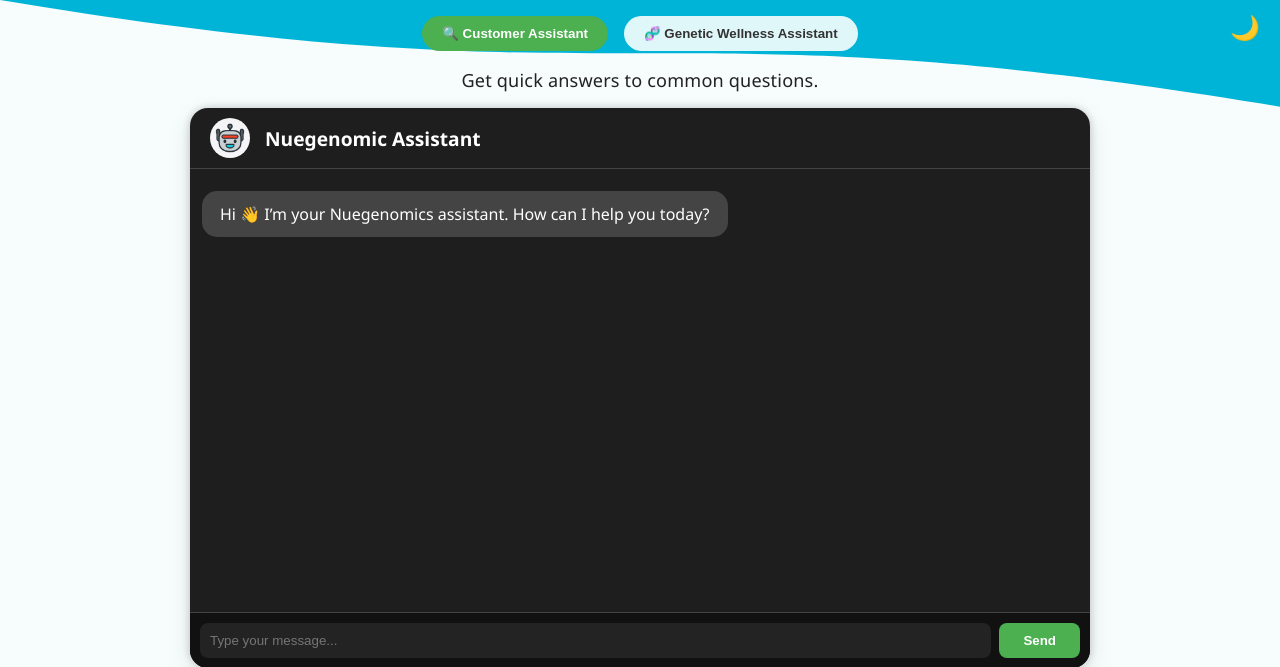
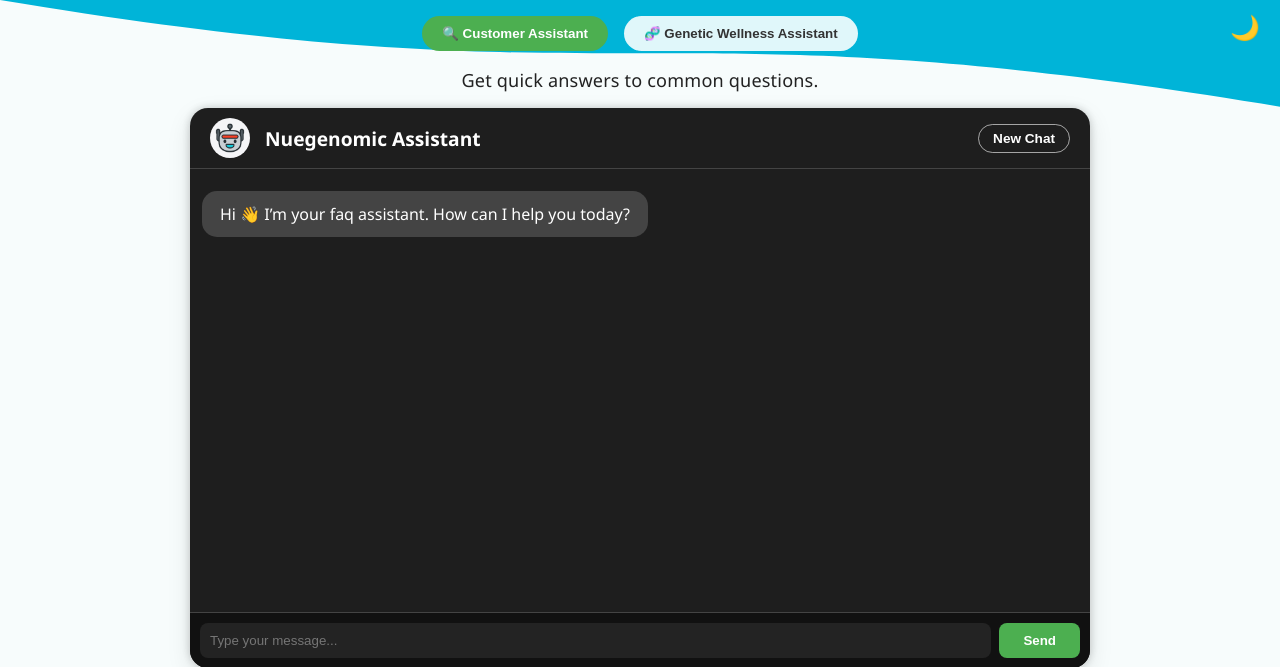
Before and after one commit to DivyaDevaraj2003/ai-agent-challenge, a Flask app: page / in a window 1280 px wide. Shown: the top 667 px of the page. Run offline with Flask 3, Linux system fonts and the light colour scheme; parts of the project's set-up code (start-up, migrations or seed data) failed here and were passed over.

Commit message:
Everything done

```diff
--- a/agents/faq_agent.py
+++ b/agents/faq_agent.py
@@ -13,9 +13,46 @@
 
 # 2. Define your own custom, hardcoded questions and answers
 ADDITIONAL_FAQ = {
+    # --- Your Original 3 ---
     "Is NuGenomics available outside India?": "Currently, NuGenomics services are mainly available in India. Contact support for international options.",
     "Do you have corporate wellness programs?": "Yes, NuGenomics provides corporate wellness packages for organizations. Please contact our business team!",
     "Can I get a printed genetic report?": "Yes, you can request a printed report from our support team.",
+    # --- The 5 I added previously ---
+    "How is my genetic data kept private and secure?": "We use industry-standard encryption and secure cloud infrastructure to protect your data. Your personal information is stored separately from your genetic data, and we do not share it without your explicit consent.",
+    "What kind of sample is required for the test?": "Our genetic test requires a simple, non-invasive saliva sample. The collection kit we send you includes easy-to-follow instructions and a pre-paid return envelope.",
+    "Do I need a doctor's prescription to take the test?": "No, a doctor's prescription is not required to purchase our test. However, we strongly recommend discussing your results with a healthcare professional or one of our genetic counselors.",
+    "Is the cost of the test covered by insurance?": "Currently, most insurance providers in India do not cover proactive genetic wellness tests. We recommend checking with your specific provider for the latest information on coverage.",
+    "Does this test diagnose diseases?": "Our test is designed for wellness and proactive health insights, not for diagnosing diseases. It identifies genetic predispositions which should be used as part of a broader health plan in consultation with your doctor.",
+
+    # --- New 20 Questions ---
+
+    # Process & Logistics
+    "How long does it take to get my results?": "Once our lab receives your sample, it typically takes 3-4 weeks to process and generate your personalized report. You will be notified via email when your results are ready.",
+    "What is inside the collection kit?": "The kit includes a saliva collection tube, a funnel, stabilization fluid, a biohazard bag for the sample, and a detailed instruction manual. A pre-paid return shipping envelope is also included.",
+    "Can I eat or drink before collecting the saliva sample?": "To ensure sample quality, please do not eat, drink, smoke, or chew gum for at least 30 minutes before providing your saliva sample.",
+    "What if my collection kit is lost or damaged?": "If your kit arrives damaged or is lost, please contact our customer support team immediately, and we will arrange for a replacement kit to be sent to you.",
+    "How do I activate my kit?": "You must activate your kit online using the unique barcode number provided inside the box. This links your sample to your secure online account.",
+
+    # Report & Results
+    "In what format will I receive my report?": "Your results will be available in a comprehensive digital report accessible through your secure online portal. You can view, download, and print it from there.",
+    "Can you help me understand my results?": "Yes, we offer a complimentary post-test counseling session with one of our certified genetic counselors to help you understand your report and answer any questions you may have.",
+    "Are the recommendations in the report a substitute for medical advice?": "No. The recommendations are for informational and educational purposes only. They are not a substitute for professional medical advice, diagnosis, or treatment.",
+    "How often are the genetic insights updated?": "The field of genetics is constantly evolving. We periodically review new research and may update our reports with new insights. You will be notified if a significant update affects your results.",
+    "Can my family members use my results?": "Your genetic report is unique to you. While you share DNA with family members, they would need to take their own test for accurate, personalized insights.",
+
+    # Science & Technology
+    "What technology is used for the genetic testing?": "We use state-of-the-art genotyping technology on a custom microarray chip, which analyzes hundreds of thousands of specific points in your genome with high accuracy.",
+    "How accurate is the genetic test?": "Our laboratory testing process has an analytical accuracy of over 99%. The interpretation of the results is based on current, peer-reviewed scientific research.",
+    "Does my DNA sample get stored?": "You can choose whether we store or discard your biological sample after it has been analyzed. You can manage your preferences from your account settings.",
+    "What is the difference between genotyping and sequencing?": "Genotyping, which we use, looks at specific, well-studied points in your DNA. Whole-genome sequencing reads nearly all of your DNA. For wellness insights, genotyping is highly effective and more affordable.",
+
+    # General & Policy
+    "What is your refund policy?": "You can request a full refund before your sample collection kit has been shipped. Once shipped, refund policies may vary. Please refer to our Terms of Service for full details.",
+    "Can I buy a test as a gift for someone?": "Yes, you can purchase a kit as a gift. The recipient will need to create their own account and register the kit's unique barcode themselves.",
+    "Is there a minimum age to take the test?": "Yes, the person providing the sample must be at least 18 years of age.",
+    "How can I delete my account and data?": "You have the right to close your account and have your personal data deleted at any time. You can initiate this process by contacting our customer support team.",
+    "What if the test fails?": "In the rare event that our lab cannot process your sample, we will offer you a complimentary replacement kit at no charge.",
+    "Who are your genetic counselors?": "Our team consists of board-certified genetic counselors with expertise in translating complex genetic information into practical and understandable health insights."
 }
 
 def clean_text(text):
--- a/static/css/style.css
+++ b/static/css/style.css
@@ -199,3 +199,27 @@
   from { opacity: 0; transform: translateY(5px);}
   to   { opacity: 1; transform: translateY(0);}
 }
+#new-chat-btn {
+  /* Basic styling */
+  background: transparent;
+  border: 1px solid rgba(255, 255, 255, 0.6); /* Subtle border */
+  color: #fff;
+  cursor: pointer;
+
+  /* Sizing and Shape */
+  padding: 6px 14px;
+  border-radius: 20px; /* Makes it a "pill" shape */
+  font-size: 0.85rem;
+  font-weight: 600;
+
+  /* Positioning */
+  margin-left: auto; /* Pushes it to the far right */
+
+  /* Smooth transition for hover effect */
+  transition: background-color 0.2s, color 0.2s;
+}
+
+#new-chat-btn:hover {
+  background-color: #fff;
+  color: #1e1e1e; /* Dark background color of the chat */
+}
--- a/static/js/script.js
+++ b/static/js/script.js
@@ -1,4 +1,3 @@
-
 // Generate or retrieve a persistent user_id for chat context per browser
 let user_id = localStorage.getItem("user_id");
 if (!user_id) {
@@ -6,34 +5,79 @@
     localStorage.setItem("user_id", user_id);
 }
 
+// Set the default assistant
 let currentAssistant = "faq";
 
 // --- Helper function to get the correct messages container ---
 function getMessagesContainer() {
-  // This is the ONLY element that should hold messages.
     return document.querySelector('.chat-messages');
 }
 
+// --- Functions to save and load chat history ---
+/**
+ * Saves the current chat messages for a specific assistant to localStorage.
+ * @param {string} assistantName - The name of the assistant (e.g., 'faq', 'wellness').
+ */
+function saveChatHistory(assistantName) {
+    const messagesContainer = getMessagesContainer();
+    if (messagesContainer) {
+        localStorage.setItem(`chatHistory_${assistantName}`, messagesContainer.innerHTML);
+    }
+}
+
+/**
+ * Loads the chat history for a specific assistant from localStorage.
+ * @param {string} assistantName - The name of the assistant (e.g., 'faq', 'wellness').
+ */
+function loadChatHistory(assistantName) {
+    const messagesContainer = getMessagesContainer();
+    const savedHistory = localStorage.getItem(`chatHistory_${assistantName}`);
+
+    if (messagesContainer) {
+        if (savedHistory) {
+            // If history exists, load it
+            messagesContainer.innerHTML = savedHistory;
+        } else {
+            // If no history, show the default welcome message
+            messagesContainer.innerHTML = `<div class="bot-message">Hi 👋 I’m your ${assistantName} assistant. How can I help you today?</div>`;
+        }
+        scrollToBottom();
+    }
+}
+
+
+// --- Event Listeners ---
 // Assistant Toggle Buttons
 document.getElementById("faq-btn").addEventListener("click", () => {
+    saveChatHistory(currentAssistant);
     currentAssistant = "faq";
     document.getElementById("faq-btn").classList.add("active");
     document.getElementById("wellness-btn").classList.remove("active");
-  document.getElementById("assistant-description").innerHTML = "<p>Get quick answers to common questions..</p>";
-  resetChat();
+    document.getElementById("assistant-description").innerHTML = "<p>Get quick answers to common questions.</p>";
+    loadChatHistory(currentAssistant);
 });
+
 document.getElementById("wellness-btn").addEventListener("click", () => {
+    saveChatHistory(currentAssistant);
     currentAssistant = "wellness";
     document.getElementById("wellness-btn").classList.add("active");
     document.getElementById("faq-btn").classList.remove("active");
     document.getElementById("assistant-description").innerHTML = "<p>Ask personalized questions about your genes, wellness, fitness and more!</p>";
-  resetChat();
+    loadChatHistory(currentAssistant);
 });
 
 // Dark Mode Toggle
 document.getElementById('theme-toggle').addEventListener('click', function () {
     document.body.classList.toggle('dark-mode');
     this.textContent = document.body.classList.contains('dark-mode') ? '☀️' : '🌙';
+});
+
+// New Chat Button
+document.getElementById('new-chat-btn').addEventListener('click', () => {
+    if (confirm('Are you sure you want to start a new chat? This will clear the current conversation.')) {
+        localStorage.removeItem(`chatHistory_${currentAssistant}`);
+        loadChatHistory(currentAssistant);
+    }
 });
 
 // Chat Input & Send
@@ -45,14 +89,8 @@
     }
 });
 
-// Resets chat box/messages
-function resetChat() {
-  const messages = getMessagesContainer();
-  if (messages) {
-    messages.innerHTML = `<div class="bot-message">Hi 👋 I’m your Nuegenomics assistant. How can I help you today?</div>`;
-    scrollToBottom();
-  }
-}
+
+// --- Core Chat Functions ---
 
 // Show Typing Animation
 function showTyping() {
@@ -78,16 +116,18 @@
     if (messages) messages.scrollTop = messages.scrollHeight;
 }
 
-// Display a message (user or bot)
+// Display a message and save history
 function displayMessage(message, isUser = false) {
     const messages = getMessagesContainer();
     if (!messages) return;
 
     const bubble = document.createElement("div");
     bubble.className = isUser ? "user-message" : "bot-message";
-  bubble.textContent = message; // Use textContent for security unless you need HTML
+    bubble.innerHTML = message.replace(/\n/g, '<br>');
     messages.appendChild(bubble);
+
     scrollToBottom();
+    saveChatHistory(currentAssistant);
 }
 
 // Main Send Chat Logic
@@ -111,7 +151,6 @@
         });
         const data = await res.json();
         removeTyping();
-    // Use textContent for the response as well for better security
         displayMessage(data.answer || data.response || 'Sorry, no answer found.', false);
     } catch (err) {
         removeTyping();
@@ -120,5 +159,8 @@
     }
 }
 
-// Initialize the chat with welcome message
-resetChat();
+// --- Initialize App ---
+// Load the chat history for the default agent when the page loads
+document.addEventListener('DOMContentLoaded', () => {
+    loadChatHistory(currentAssistant);
+});
--- a/templates/index.html
+++ b/templates/index.html
@@ -27,10 +27,12 @@
     <div class="bot-header">
       <img src="{{ url_for('static', filename='img/bot-avatar.png.png') }}" alt="Bot" class="bot-avatar" />
       <h2 style="color: white;">Nuegenomic Assistant</h2>
+
+      <button id="new-chat-btn" title="Start New Chat">New Chat</button>
     </div>
 
     <div class="chat-messages" id="chatMessages">
-      </div>
+    </div>
 
     <div class="chat-input" id="input-area">
       <input id="user-input" placeholder="Type your message..." />
```
Also changed, not shown: README.md. Lines whose indentation alone changed are shown as unchanged.
